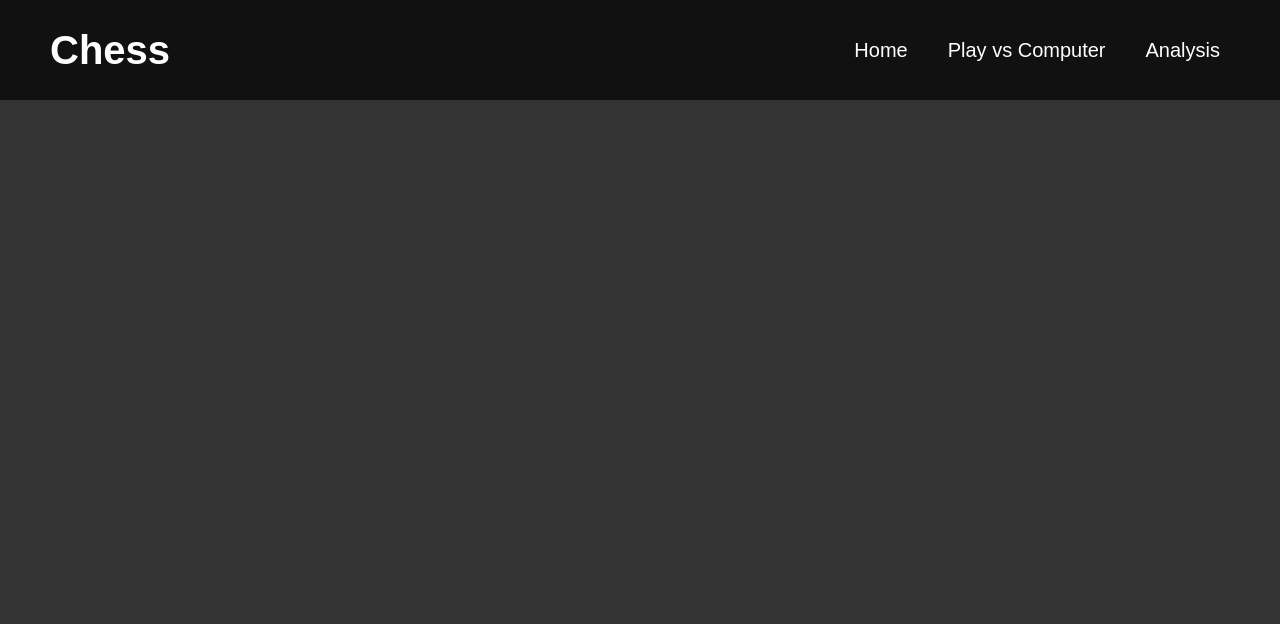
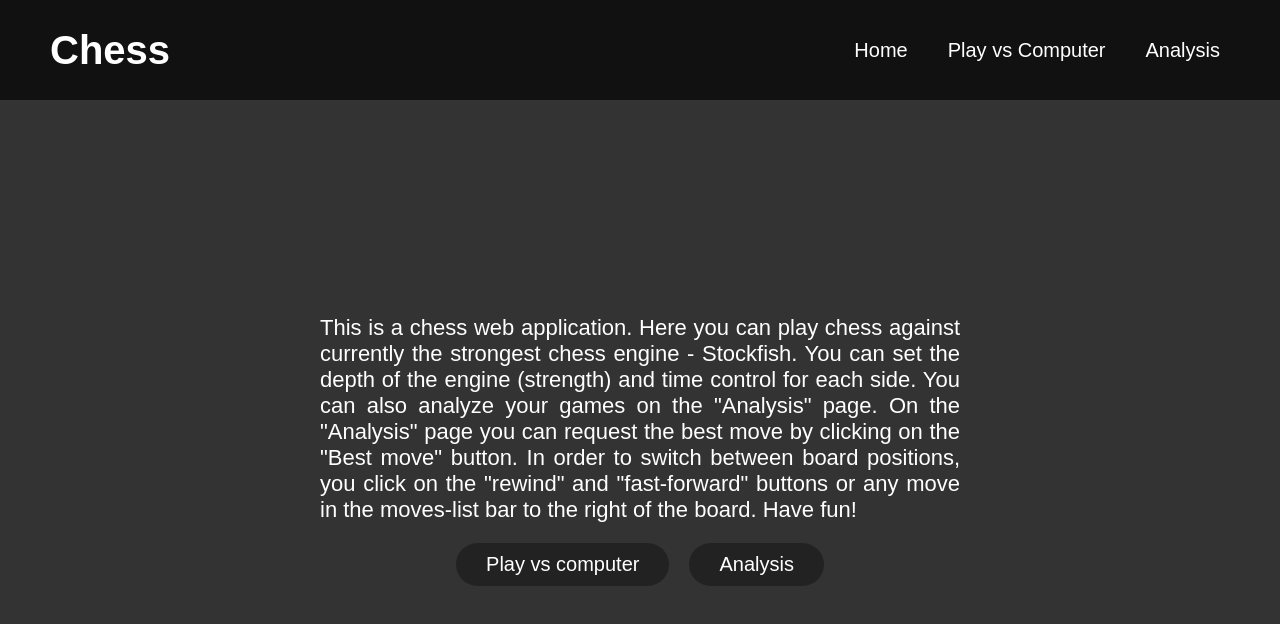
Before and after one commit to puzika/Chess, a React (Vite) app: page / in a window 1280 px wide. Shown: the top 624 px of the page. Built offline with nearby package versions, Linux system fonts and the light colour scheme.

Commit message:
added app description to home page

```diff
--- a/src/App.tsx
+++ b/src/App.tsx
@@ -1,5 +1,6 @@
 import { Routes, Route } from "react-router-dom";
 import HomeRoute from "./routes/home-route/home-route.component";
+import HomeContent from "./components/home-content/home-content.component";
 import ComputerRoute from "./routes/computer-route/computer-route.component";
 import AnalysisRoute from "./routes/analysis-route/analysis-route.component";
 
@@ -7,6 +8,7 @@
   return (
     <Routes>
       <Route path="/" element={<HomeRoute />}>
+        <Route index element={<HomeContent />} />
         <Route path="computer" element={<ComputerRoute />} />
         <Route path="analysis" element={<AnalysisRoute />} />
       </Route>
--- /dev/null
+++ b/src/components/app-wrapper/app-wrapper.component.tsx
@@ -0,0 +1,10 @@
+import { ReactNode } from 'react';
+import * as S from './app-wrapper.style';
+
+type AppWrapperProps = {
+   children?: ReactNode,
+}
+
+export default function AppWrapper({ children }: AppWrapperProps) {
+   return <S.AppWrapper>{ children }</S.AppWrapper>
+}
--- /dev/null
+++ b/src/components/app-wrapper/app-wrapper.style.tsx
@@ -0,0 +1,7 @@
+import styled from "styled-components";
+
+export const AppWrapper = styled.div`
+   display: flex;
+   flex-direction: column;
+   height: 100vh;
+`
--- /dev/null
+++ b/src/components/home-content/home-content.component.tsx
@@ -0,0 +1,19 @@
+import { useNavigate } from 'react-router-dom';
+import Button from '../button/button.component';
+import * as S from './home-content.style';
+
+export default function HomeContent() {
+   const navigate = useNavigate();
+
+   return (
+      <S.HomeContent>
+         <S.Description>
+            This is a chess web application. Here you can play chess against currently the strongest chess engine - Stockfish. You can set the depth of the engine (strength) and time control for each side. You can also analyze your games on the "Analysis" page. On the "Analysis" page you can request the best move by clicking on the "Best move" button. In order to switch between board positions, you click on the "rewind" and "fast-forward" buttons or any move in the moves-list bar to the right of the board. Have fun!
+         </S.Description>
+         <S.Links>
+            <Button clickHandler={() => navigate('/computer')}>Play vs computer</Button>
+            <Button clickHandler={() => navigate('/analysis')}>Analysis</Button>
+         </S.Links>
+      </S.HomeContent>
+   )
+}
--- /dev/null
+++ b/src/components/home-content/home-content.style.tsx
@@ -0,0 +1,23 @@
+import styled from "styled-components";
+
+export const HomeContent = styled.div`
+   flex: 1;
+   align-self: center;
+   display: flex;
+   flex-direction: column;
+   justify-content: center;
+   align-items: center;
+   gap: 2rem;
+   width: 50%;
+`;
+
+export const Description = styled.p`
+   text-align: justify;
+   font-size: 2.2rem;
+`;
+
+export const Links = styled.div`
+   display: flex;
+   gap: 2rem;
+   align-items: center;
+`;
--- a/src/routes/home-route/home-route.component.tsx
+++ b/src/routes/home-route/home-route.component.tsx
@@ -1,11 +1,12 @@
 import { Outlet } from "react-router-dom";
+import AppWrapper from "../../components/app-wrapper/app-wrapper.component";
 import Header from "../../components/header/header.component";
 
 export default function HomeRoute() {
    return (
-      <>
+      <AppWrapper>
          <Header />
          <Outlet />
-      </>
+      </AppWrapper>
    )
 }
```
